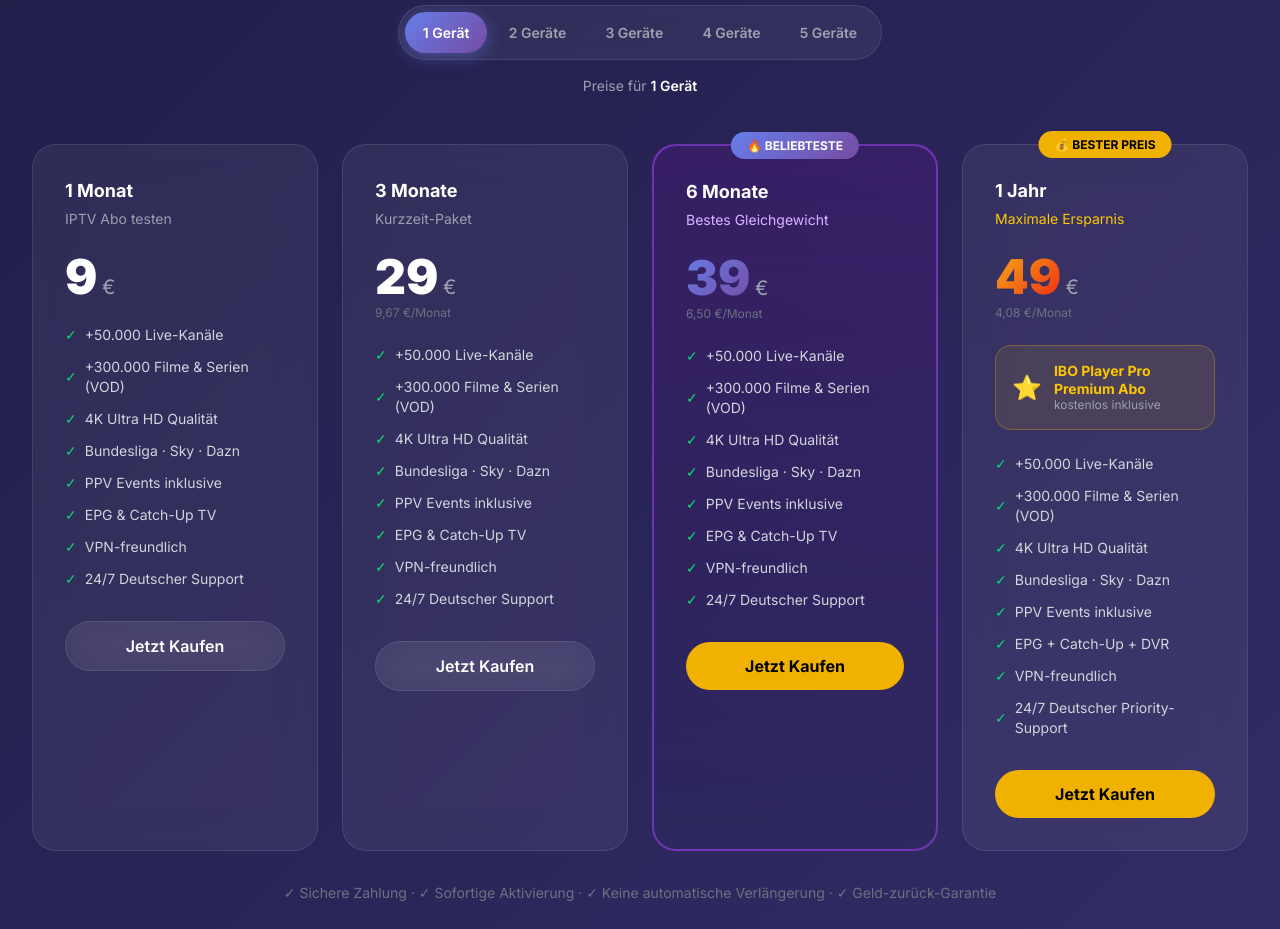
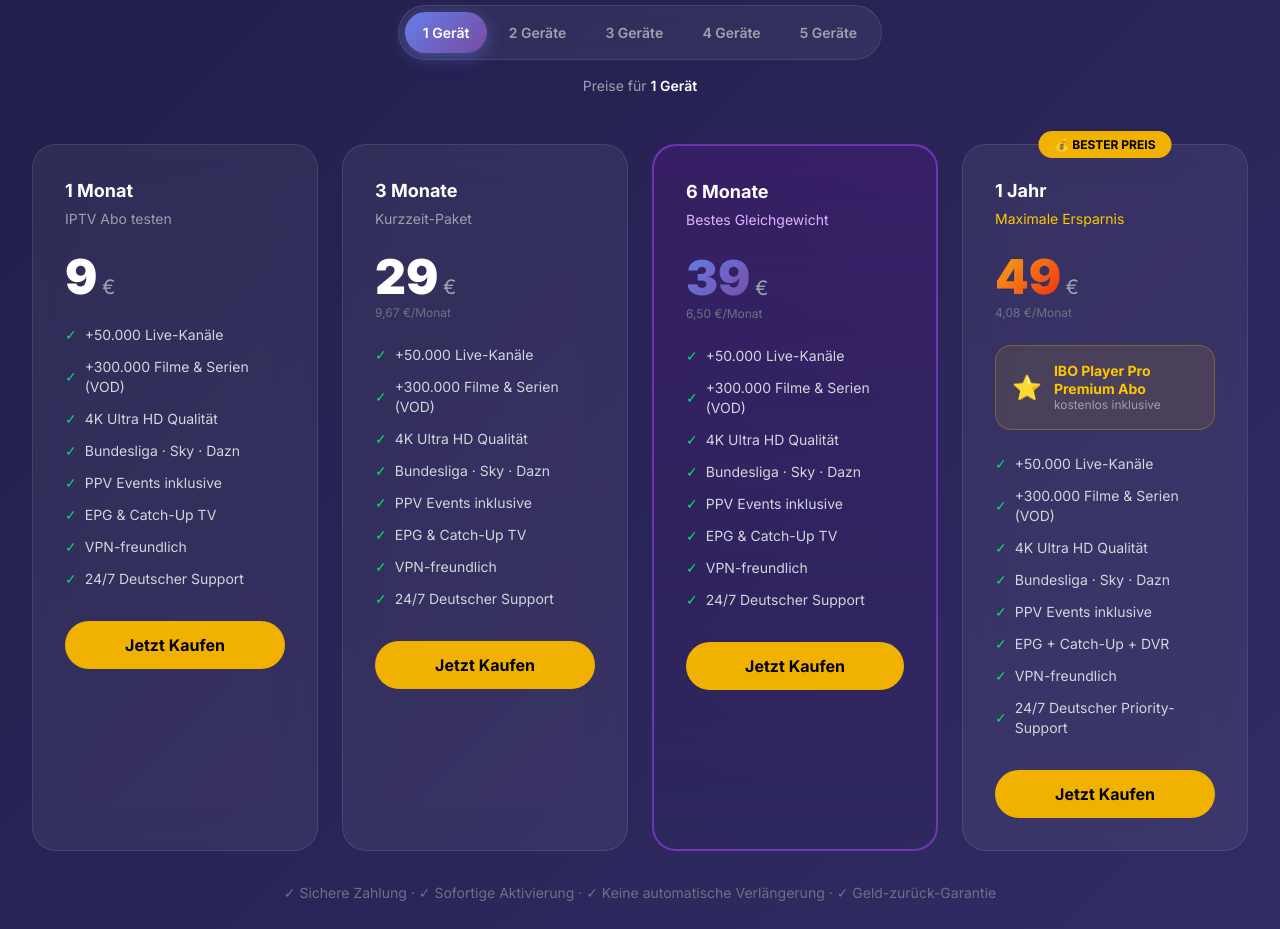
Before and after one commit to medmaar/iptvv.de, a plain HTML site: page index.html in a window 1280 px wide. Shown: the part 2720-3649 px from the top of the page. Drawn offline with nearby package versions, Linux system fonts and the light colour scheme.

Commit message:
Remove BELIEBTESTE badge from 6 Monate card, unify all 4 pricing buttons to yellow+black
- Deleted the '🔥 BELIEBTESTE' badge and its wrapper div from the 6 Monate card
- 1 Monat and 3 Monate 'Jetzt Kaufen' buttons now match the yellow bg +
  black text style already used on 6 Monate and 1 Jahr - all 4 pricing
  cards now have a consistent, equally prominent CTA button
- 1 Jahr's 'BESTER PREIS' badge untouched (not part of this request)

```diff
--- a/index.html
+++ b/index.html
@@ -382,7 +382,7 @@
                         <li class="flex items-center gap-2 text-gray-300"><span class="text-green-400">✓</span> VPN-freundlich</li>
                         <li class="flex items-center gap-2 text-gray-300"><span class="text-green-400">✓</span> 24/7 Deutscher Support</li>
                     </ul>
-                    <a id="cta-1mo" href="iptv-kaufen-1-geraet-1-monat.html" class="block w-full text-center glass hover:bg-white/10 text-white py-3 rounded-full font-semibold transition-all">
+                    <a id="cta-1mo" href="iptv-kaufen-1-geraet-1-monat.html" class="block w-full text-center bg-yellow-500 hover:bg-yellow-600 text-black py-3 rounded-full font-bold transition-all hover:scale-105">
                         Jetzt Kaufen
                     </a>
                 </div>
@@ -406,16 +406,13 @@
                         <li class="flex items-center gap-2 text-gray-300"><span class="text-green-400">✓</span> VPN-freundlich</li>
                         <li class="flex items-center gap-2 text-gray-300"><span class="text-green-400">✓</span> 24/7 Deutscher Support</li>
                     </ul>
-                    <a id="cta-3mo" href="iptv-kaufen-1-geraet-3-monate.html" class="block w-full text-center glass hover:bg-white/10 text-white py-3 rounded-full font-semibold transition-all">
+                    <a id="cta-3mo" href="iptv-kaufen-1-geraet-3-monate.html" class="block w-full text-center bg-yellow-500 hover:bg-yellow-600 text-black py-3 rounded-full font-bold transition-all hover:scale-105">
                         Jetzt Kaufen
                     </a>
                 </div>
 
                 <!-- 6 Monate - POPULAR -->
                 <div class="pricing-card relative rounded-3xl p-8 slide-up border-2 border-purple-500/50 bg-gradient-to-b from-purple-900/30 to-transparent" style="transition-delay:0.2s">
-                    <div class="popular-badge">
-                        <span class="gradient-blue text-white text-xs font-bold px-4 py-1.5 rounded-full">🔥 BELIEBTESTE</span>
-                    </div>
                     <h3 class="text-lg font-bold mb-1">6 Monate</h3>
                     <p class="text-sm text-purple-300 mb-6">Bestes Gleichgewicht</p>
                     <div class="mb-6">
```
